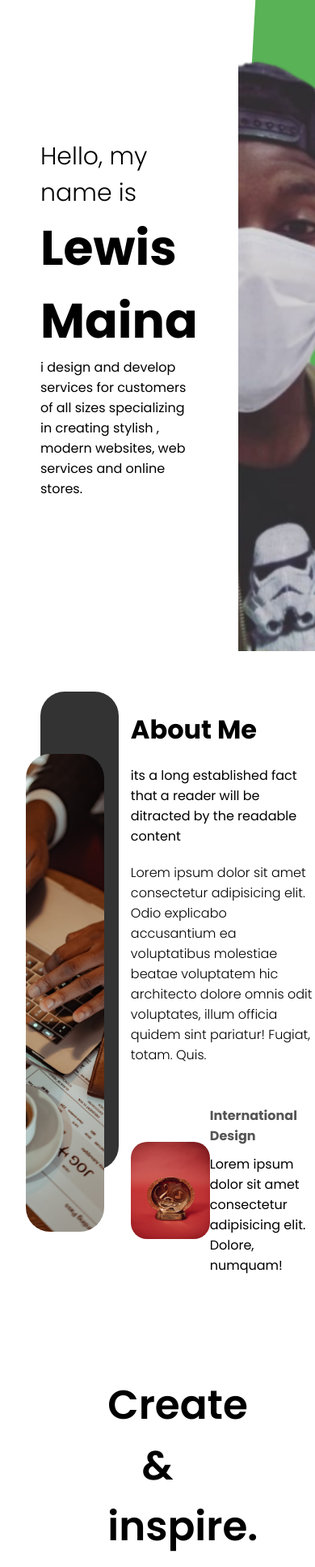
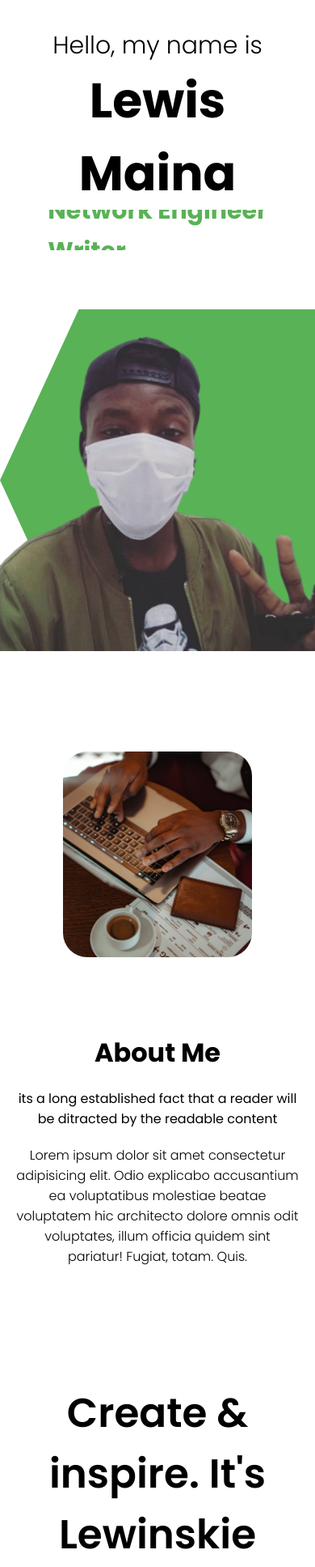
Before and after one commit to Lewinskie/portfolio, a React (Create React App) app: page / in a window 390 px wide. Shown: the part 40-1975 px from the top of the page at 81% size. Built offline with nearby package versions, Linux system fonts and the light colour scheme.

Commit message:
added css media query for screen below 480px

```diff
--- a/src/App.js
+++ b/src/App.js
@@ -10,10 +10,16 @@ function App() {
   const theme = useContext(ThemeContext);
   const darkMode = theme.state.darkMode;
   return (
-    <div style={{ backgroundColor: darkMode ? "#222" : "White",color:darkMode &&'white' }}>
+    <div
+      style={{
+        backgroundColor: darkMode ? "#222" : "White",
+        color: darkMode && "white",
+      }}
+    >
       <Intro />
       <About />
       <ProductList />
+
       <Contact />
       <Toggle />
     </div>
--- a/src/components/about/about.css
+++ b/src/components/about/about.css
@@ -60,3 +60,26 @@
   color: #555;
   margin-bottom: 10px;
 }
+
+@media only screen and (max-width: 480px) {
+  .a {
+    flex-direction: column;
+    text-align: center;
+    margin-top: 50px;
+  }
+  .aLeft {
+    width: 100%;
+  }
+  .aCard {
+    height: 30vh;
+  }
+  .aCard.bg {
+    display: none;
+  }
+  .aRight {
+    padding: 20px;
+  }
+  .award {
+    display: none;
+  }
+}
--- a/src/components/contact/Contact.jsx
+++ b/src/components/contact/Contact.jsx
@@ -68,19 +68,19 @@ const Contact = () => {
             <input
               style={{ backgroundColor: darkMode && "#333" }}
               type="text"
-              placeHolder="Name"
+              placeholder="Name"
               name="user_name"
             />
             <input
               style={{ backgroundColor: darkMode && "#333" }}
               type="text"
-              placeHolder="Subject"
+              placeholder="Subject"
               name="user_subject"
             />
             <input
               style={{ backgroundColor: darkMode && "#333" }}
               type="text"
-              placeHolder="Email"
+              placeholder="Email"
               name="user_email"
             />
             <textarea
--- a/src/components/contact/contact.css
+++ b/src/components/contact/contact.css
@@ -77,3 +77,38 @@ button {
   color: red;
   margin: 20px 0px 0px 0px;
 }
+
+@media only screen and (max-width: 480px) {
+  .cWrapper {
+    flex-direction: column;
+    padding: 0px 50px;
+  }
+  .cTitle {
+    font-size: 30px;
+    margin-top: 20px;
+  }
+  .cInfoItem {
+    margin: 20px 20px;
+  }
+  .cDesc {
+    display: none;
+  }
+  form {
+    margin-top: 0;
+    display: flex;
+    flex-wrap: wrap;
+  }
+  input {
+    width: 35%;
+    height: 40px;
+    margin: 10px;
+    margin-left: 0;
+  }
+  .c {
+    height: 100%;
+    padding-bottom: 50px;
+  }
+  button {
+    margin-top: 10px;
+  }
+}
--- a/src/components/intro/intro.css
+++ b/src/components/intro/intro.css
@@ -71,3 +71,20 @@
   top: 0;
   right: 0;
 }
+
+@media only screen and (max-width: 480px) {
+  .i {
+    flex-direction: column;
+
+  }
+  .iLeftWrapper {
+    padding: 10px;
+    align-items: center;
+    justify-content: center;
+    text-align: center;
+    height: 100%;
+  }
+  .iDesc {
+    display: none;
+  }
+}
--- a/src/components/product/product.css
+++ b/src/components/product/product.css
@@ -28,3 +28,10 @@
 .p:hover .pImg {
   transform: translateY(-75%);
 }
+
+@media only screen and (max-width: 480px) {
+  .p {
+    width: 40%;
+    height: 40vh;
+  }
+}
--- a/src/components/productList/productList.css
+++ b/src/components/productList/productList.css
@@ -21,3 +21,15 @@
   justify-content: space-between;
   width: 100%;
 }
+
+@media only screen and (max-width: 480px) {
+  .pl {
+    padding: 10px;
+  }
+  .plTexts {
+    width: 100%;
+  }
+  .plDesc {
+    display: none;
+  }
+}
```
